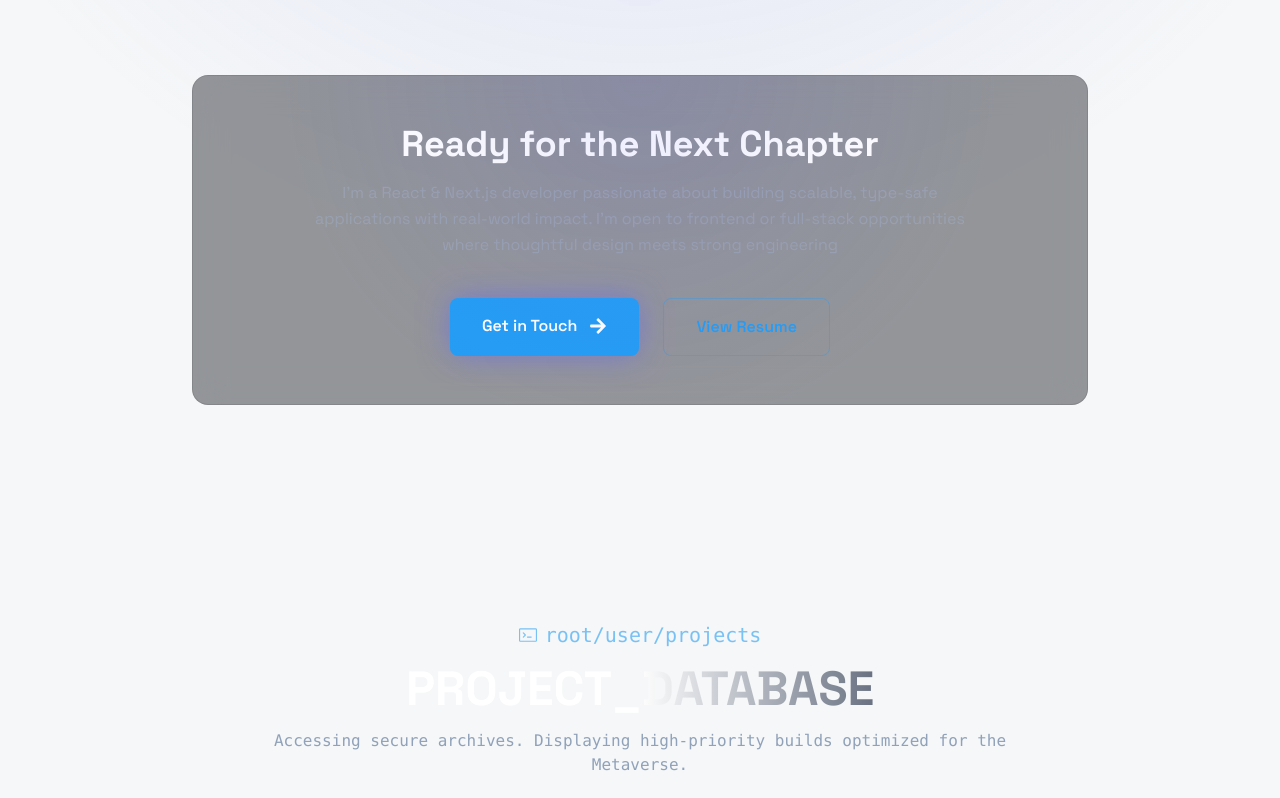
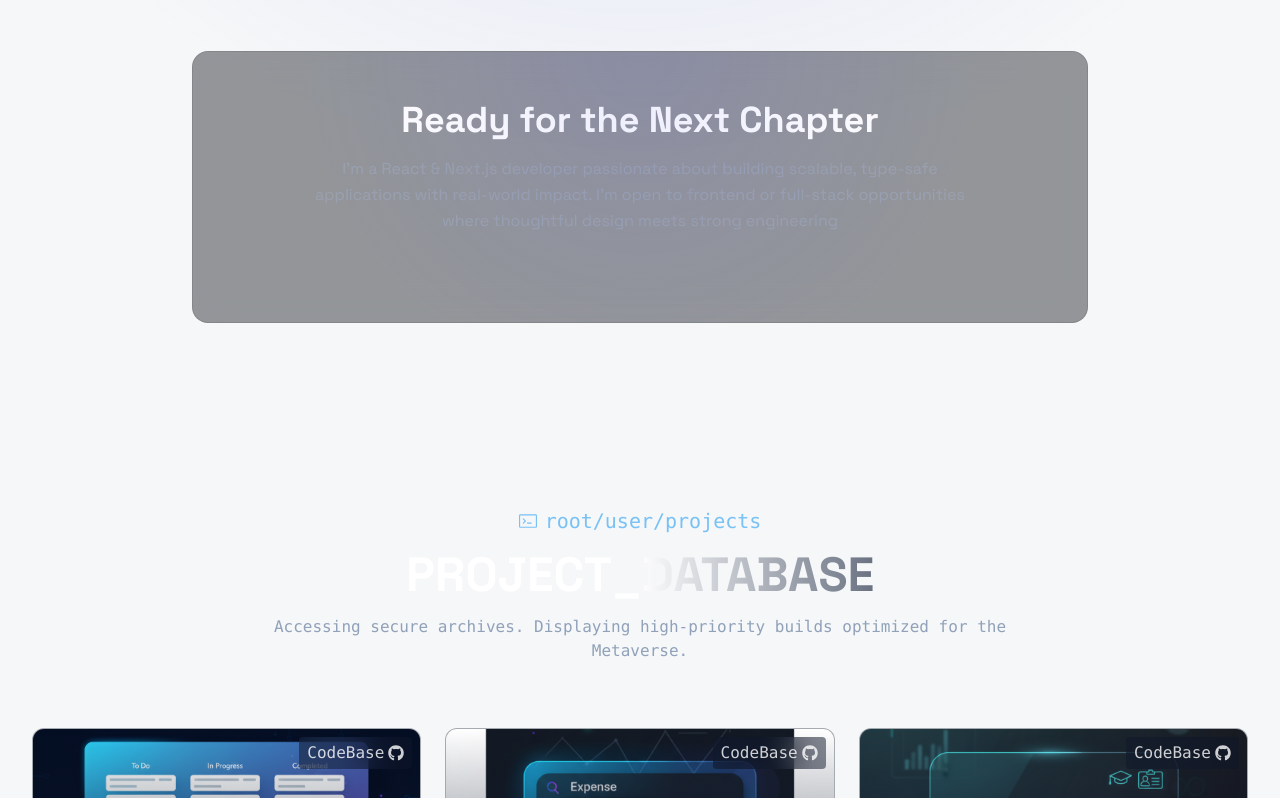
Before and after one commit to MrPandit12345/Portfolio, a Next.js app: page /portfolio in a window 1280 px wide. Shown: the part 2806-3604 px from the top of the page. Built offline with nearby package versions, Linux system fonts and the light colour scheme.

Commit message:
added smooth scroll

```diff
--- a/app/_component/Journey.tsx
+++ b/app/_component/Journey.tsx
@@ -1,11 +1,16 @@
+"use client";
+
 import { FaGraduationCap, FaBuildingUser } from "react-icons/fa6";
 import { FaArrowRight, FaChalkboardTeacher } from "react-icons/fa";
-import Link from "next/link";
 
 const Journey = () => {
+  const handlescrollToContact = () => {
+    const contactSection = document.getElementById("contact");
+    contactSection?.scrollIntoView({ behavior: "smooth" });
+  };
   return (
     <>
-      <div className="relative z-10 grow flex flex-col items-center py-6 px-4 md:px-8 overflow-hidden">
+      <div className="relative z-10 grow flex flex-col items-center py-6 px-4 md:px-8 overflow-x-hidden">
         <div className="pointer-events-none absolute inset-0 z-0">
           <div className="absolute inset-0 bg-[radial-gradient(circle_at_center,rgba(99,102,241,0.18),transparent_65%)]" />
         </div>
@@ -194,7 +199,7 @@ const Journey = () => {
           </div>
         </div>
 
-        <div className="max-w-4xl w-full mt-24 mb-28">
+        <div className="max-w-4xl w-full my-20">
           <div className="glass-panel rounded-2xl p-12 text-center border border-primary/30 relative overflow-hidden">
             <div className="absolute inset-0 bg-[radial-gradient(circle_at_top,rgba(99,102,241,0.12),transparent_65%)]" />
 
@@ -208,23 +213,6 @@ const Journey = () => {
               to frontend or full-stack opportunities where thoughtful design
               meets strong engineering
             </p>
-
-            <div className="flex justify-center gap-6 flex-wrap">
-              <Link
-                href="/portfolio#contact"
-                className="bg-primary text-white px-8 py-4 rounded-lg font-semibold shadow-[0_0_30px_rgba(99,102,241,0.55)]
-        hover:scale-105 transition"
-              >
-                <span className="flex items-center gap-3">
-                  Get in Touch
-                  <FaArrowRight className="text-lg" />
-                </span>
-              </Link>
-
-              <div className="px-8 py-4 rounded-lg font-semibold text-primary border border-primary/40 hover:bg-primary/10 transition">
-                View Resume
-              </div>
-            </div>
           </div>
         </div>
       </div>
--- a/app/globals.css
+++ b/app/globals.css
@@ -27,6 +27,10 @@
     --background-light: #0b0c15;
     --foreground-light: #ededed;
   }
+}
+
+html{
+    scroll-behavior: smooth;
 }
 
 body {
--- a/app/portfolio/page.tsx
+++ b/app/portfolio/page.tsx
@@ -19,7 +19,7 @@ const Page = () => {
 
         <section
           id="journey"
-          className="scroll-mt-28 px-6 py-8 mt-18"
+          className="scroll-mt-28 px-6 py-8 mt-16"
         >
           <Journey />
         </section>
```
